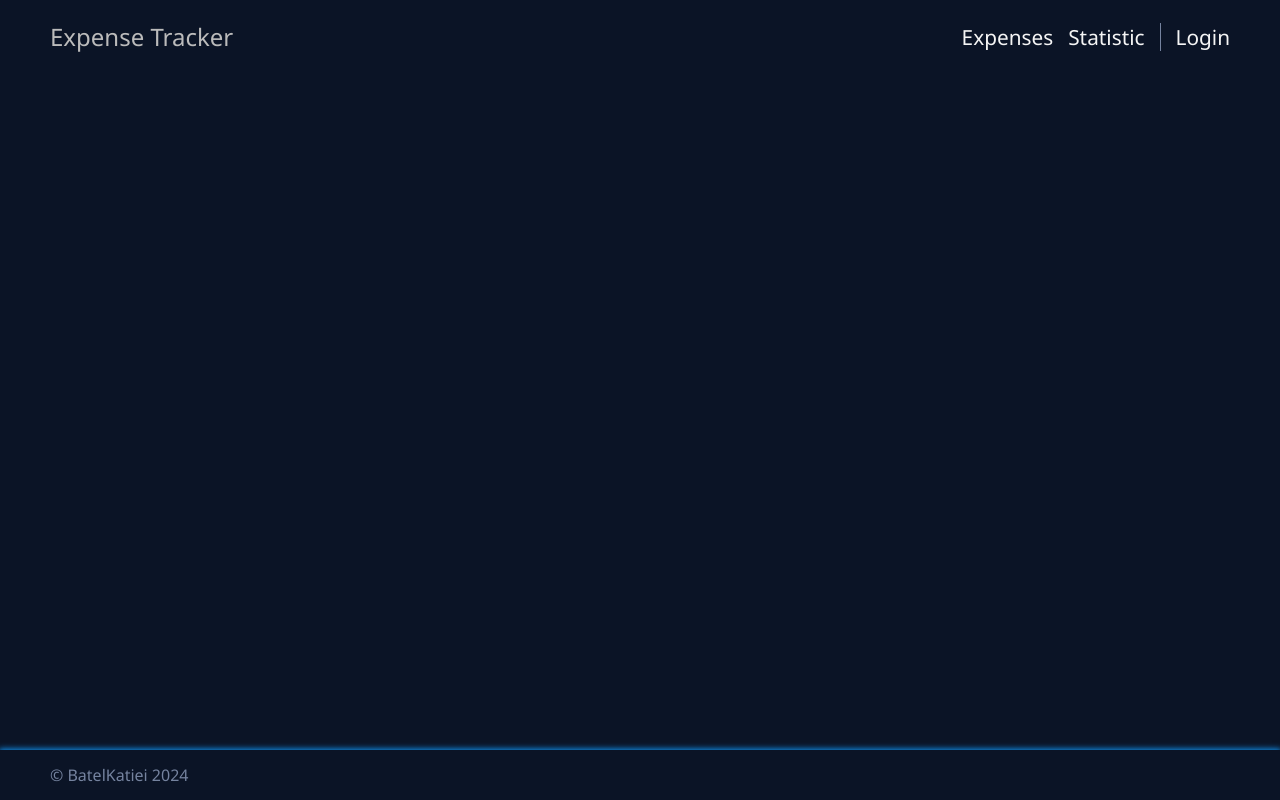
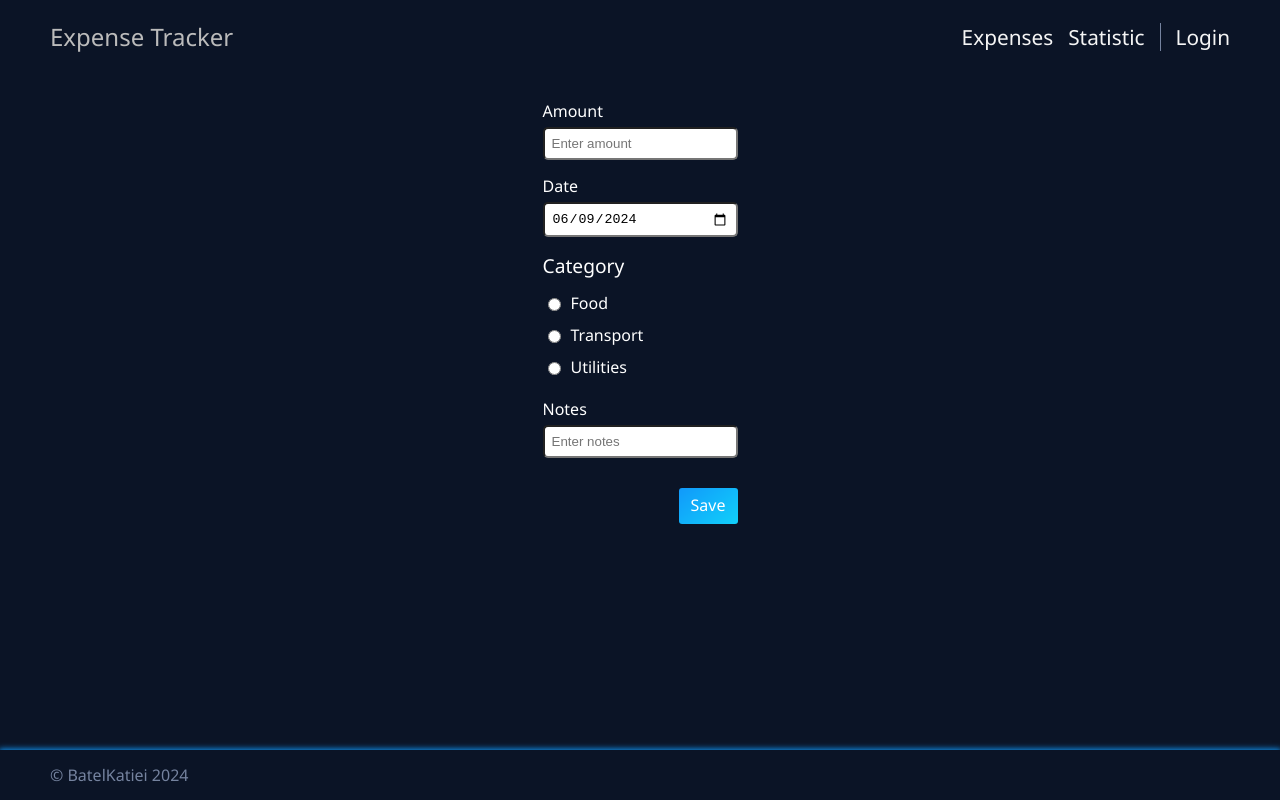
Before and after one commit to BatelKat96/ExpenseTracker-Frontend, a React (Vite) app: page /#/expense/edit in a window 1280 px wide. Built offline with nearby package versions, Linux system fonts and the light colour scheme.

Commit message:
Create adding expense

```diff
--- a/src/RootCmp.jsx
+++ b/src/RootCmp.jsx
@@ -2,6 +2,7 @@ import { Route, HashRouter as Router, Routes } from 'react-router-dom'
 import { AppHeader } from './cmps/AppHeader'
 import { AppFooter } from './cmps/AppFooter'
 import { ExpenseIndex } from './pages/ExpenseIndex'
+import { ExpenseEdit } from './pages/ExpenseEdit'
 
 export function RootCmp() {
 
@@ -12,8 +13,9 @@ export function RootCmp() {
         <main>
           <Routes>
             <Route path="/" element={<ExpenseIndex />} />
+            <Route path="/expense/edit" element={<ExpenseEdit />} />
             {/* <Route path="/expense/:expenseId" element={<ExpenseDetails />} /> */}
-            {/* <Route path="/loginSignup" element={<loginSignup />} /> */}
+            {/* <Route path="/loginSignup" element={<loginsSignup />} /> */}
 
           </Routes>
         </main>
--- a/src/assets/style/basic/base.scss
+++ b/src/assets/style/basic/base.scss
@@ -30,3 +30,16 @@ ul {
   margin: 0;
   padding: 0;
 }
+
+button,
+.btn {
+  background-image: linear-gradient(140deg, #1199fa, #11d0fa);
+  padding: 6px 12px 8px;
+  border-radius: 3px;
+  border: none;
+  color: $clr1;
+  font-weight: 500;
+  font-family: inherit;
+  font-size: 1rem;
+  cursor: pointer;
+}
--- a/src/assets/style/main.scss
+++ b/src/assets/style/main.scss
@@ -9,6 +9,7 @@
 //Pages
 @import "pages/expense-details.scss";
 @import "pages/expense-index.scss";
+@import "pages/expense-edit.scss";
 @import "pages/login-signup.scss";
 
 //Cmps
--- /dev/null
+++ b/src/assets/style/pages/expense-edit.scss
@@ -0,0 +1,48 @@
+.expense-edit {
+
+    form {
+        display: grid;
+    }
+
+    label {
+        cursor: pointer;
+        margin-block-end: 5px;
+    }
+
+    input {
+        margin-block-end: 15px;
+    }
+
+    input:focus-visible {
+        outline-color: $clr3 ;
+    }
+
+    p {
+        margin-block: 0 0.8rem;
+        font-size: 1.2rem;
+    }
+
+    div {
+        display: flex;
+        flex-direction: column;
+        margin-block-end: 10px;
+
+        label {
+            display: flex;
+            align-items: center;
+            margin-block-end: 10px;
+        }
+
+        input {
+            margin-block-end: 0;
+            margin-inline-end: 10px;
+        }
+    }
+
+
+    button {
+        margin-top: 15px;
+        justify-self: end;
+    }
+
+}
--- /dev/null
+++ b/src/pages/ExpenseEdit.jsx
@@ -0,0 +1,131 @@
+
+import { useEffect, useState } from 'react'
+import { expenseService } from '../servises/expense.servise.js'
+import { useNavigate } from 'react-router'
+import { utilService } from '../servises/util.service.js'
+
+
+export function ExpenseEdit() {
+
+    const [expenseToEdit, setExpenseToEdit] = useState(expenseService.getEmptyExpense())
+    const navigate = useNavigate()
+
+    useEffect(() => {
+
+    }, [])
+
+    function onSaveExpense(ev) {
+        ev.preventDefault()
+        expenseService.save(expenseToEdit)
+            .then(expense => {
+                // console.log('expense:', expense)
+                navigate('/')
+            })
+            .catch(err => {
+                console.log('Had issues saving expense', err)
+            })
+
+    }
+
+    function handleChange({ target }) {
+        const field = target.name
+        let value = target.value
+        switch (target.type) {
+            case 'number':
+            case 'range':
+                value = +value || ''
+                break
+            case 'date':
+                value = new Date(value).getTime()
+                break
+
+            default:
+                break
+        }
+
+        setExpenseToEdit(prevExpenseToEdit => ({ ...prevExpenseToEdit, [field]: value }))
+    }
+
+
+    const { amount, date, notes, category } = expenseToEdit
+    return (
+        <section className="expense-edit">
+            <form onSubmit={onSaveExpense} >
+
+                <label htmlFor="amount">Amount</label>
+                <input
+                    type="number"
+                    id="amount"
+                    placeholder="Enter amount"
+                    name="amount"
+                    min="0"
+                    onChange={handleChange}
+                    value={amount}
+                    required
+                />
+                <label htmlFor="date">Date</label>
+                <input
+                    type="date"
+                    id="date"
+                    name="date"
+                    onChange={handleChange}
+                    value={utilService.formatDate(date)}
+                />
+
+                <p>Category</p>
+                <div>
+
+                    <label>
+                        <input
+                            type='radio'
+                            id="food"
+                            name="category"
+                            value="Food"
+                            checked={category === 'Food'}
+                            onChange={handleChange}
+                            required
+                        />
+                        Food
+                    </label>
+
+                    <label>
+                        <input
+                            type='radio'
+                            id="transport"
+                            name="category"
+                            value="Transport"
+                            checked={category === 'Transport'}
+                            onChange={handleChange}
+                        />
+                        Transport
+                    </label>
+
+                    <label>
+                        <input
+                            type='radio'
+                            id="utilities"
+                            name="category"
+                            value="Utilities"
+                            checked={category === 'Utilities'}
+                            onChange={handleChange}
+                        />
+                        Utilities
+                    </label>
+                </div>
+
+                <label htmlFor="notes">Notes</label>
+                <input
+                    type="text"
+                    id="notes"
+                    placeholder="Enter notes"
+                    name="notes"
+                    onChange={handleChange}
+                    value={notes}
+                />
+
+                <button>Save</button>
+            </form>
+        </section>
+
+    )
+}
--- a/src/pages/ExpenseIndex.jsx
+++ b/src/pages/ExpenseIndex.jsx
@@ -2,6 +2,7 @@ import { useEffect } from 'react'
 import { expenseService } from '../servises/expense.servise'
 import { useState } from 'react'
 import { ExpenseList } from '../cmps/ExpenseList'
+import { Link } from 'react-router-dom'
 
 export function ExpenseIndex() {
     const [expenses, setExpenses] = useState(null)
@@ -15,6 +16,8 @@ export function ExpenseIndex() {
     async function loadExpenses() {
         try {
             const expenses = await expenseService.query()
+            console.log('expenses:', expenses)
+
             setExpenses(expenses)
         } catch (err) {
             console.log('Error in loadExpenses', err)
@@ -24,6 +27,7 @@ export function ExpenseIndex() {
     if (!expenses) return <div>Loading..</div>
     return (
         <section className='expense-index'>
+            <Link to={'/expense/edit'} className='btn'>Add Expense</Link>
             <ExpenseList expenses={expenses} />
         </section>
     )
--- a/src/servises/expense.servise.js
+++ b/src/servises/expense.servise.js
@@ -2,7 +2,9 @@ import { storageService } from './async-storage.service'
 import { utilService } from './util.service'
 
 export const expenseService = {
-    query
+    query,
+    save,
+    getEmptyExpense
 }
 
 const STORAGE_KEY = 'expense_DB'
@@ -14,14 +16,33 @@ async function query() {
     return expenses
 }
 
+function save(expense) {
+
+    if (expense._id) {
+        return storageService.put(STORAGE_KEY, expense)
+    } else {
+        return storageService.post(STORAGE_KEY, expense)
+    }
+}
+
+function getEmptyExpense() {
+    return {
+        amount: '',
+        category: '',
+        date: Date.now(),
+        notes: ''
+    }
+}
+
+
 function _createExpenses() {
     let expenses = utilService.loadFromStorage(STORAGE_KEY)
     if (!expenses || !expenses.length) {
         expenses = [
-            { _id: utilService.makeId(), amount: 100, category: 'Food', date: 1709970490, notes: '' },
-            { _id: utilService.makeId(), amount: 50, category: 'Transport', date: 1709106490, notes: 'To my mother' },
-            { _id: utilService.makeId(), amount: 32, category: 'Utilities', date: 1709128090, notes: '' },
-            { _id: utilService.makeId(), amount: 252, category: 'Food', date: 1709049730, notes: 'For Ally birthday' }
+            { _id: utilService.makeId(), amount: 100, category: 'Food', date: 1709970490000, notes: '' },
+            { _id: utilService.makeId(), amount: 50, category: 'Transport', date: 1709106490000, notes: 'To my mother' },
+            { _id: utilService.makeId(), amount: 32, category: 'Utilities', date: 1709128090000, notes: '' },
+            { _id: utilService.makeId(), amount: 252, category: 'Food', date: 1709049730000, notes: 'For Ally birthday' }
         ]
         utilService.saveToStorage(STORAGE_KEY, expenses)
     }
--- a/src/servises/util.service.js
+++ b/src/servises/util.service.js
@@ -3,6 +3,7 @@ export const utilService = {
     makeLorem,
     getRandomIntInclusive,
     timeConverter,
+    formatDate,
     saveToStorage,
     loadFromStorage
 }
@@ -35,15 +36,23 @@ function getRandomIntInclusive(min, max) {
 }
 
 function timeConverter(timestampt) {
-    const time = new Date(timestampt * 1000)
+    const time = new Date(timestampt)
     const date = time.toLocaleDateString("he-IS")
     // var hours = time.getHours()
     // var minutes = time.getMinutes()
-    // const formattedTime = `${date} ${padNum(hours)}:${padNum(minutes)}`
+    // const formattedTime = `${date} ${_padNum(hours)}:${_padNum(minutes)}`
     return date
 }
 
-function padNum(num) {
+function formatDate(timestamp) {
+    const date = new Date(timestamp)
+    const year = date.getFullYear()
+    const month = String(date.getMonth() + 1).padStart(2, '0')
+    const day = String(date.getDate()).padStart(2, '0')
+    return `${year}-${month}-${day}`
+}
+
+function _padNum(num) {
     return num > 9 ? num + "" : "0" + num;
 }
 
```
